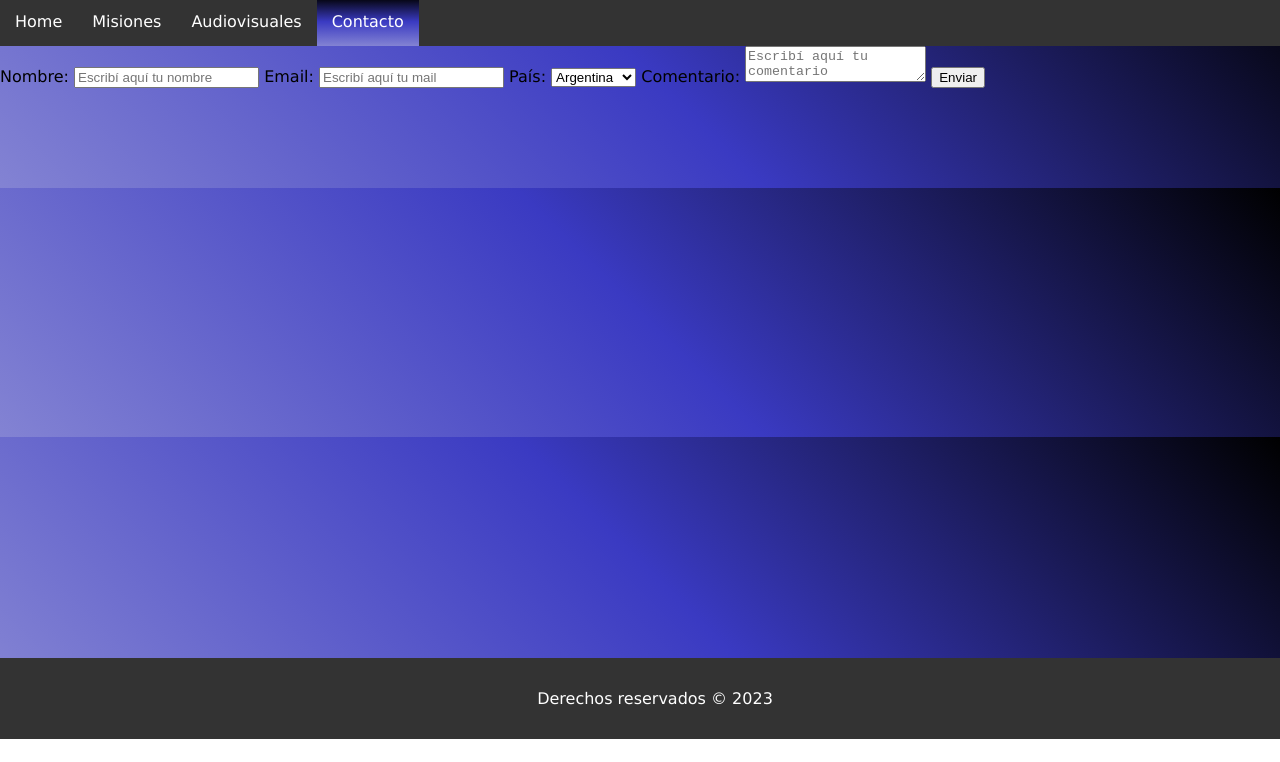
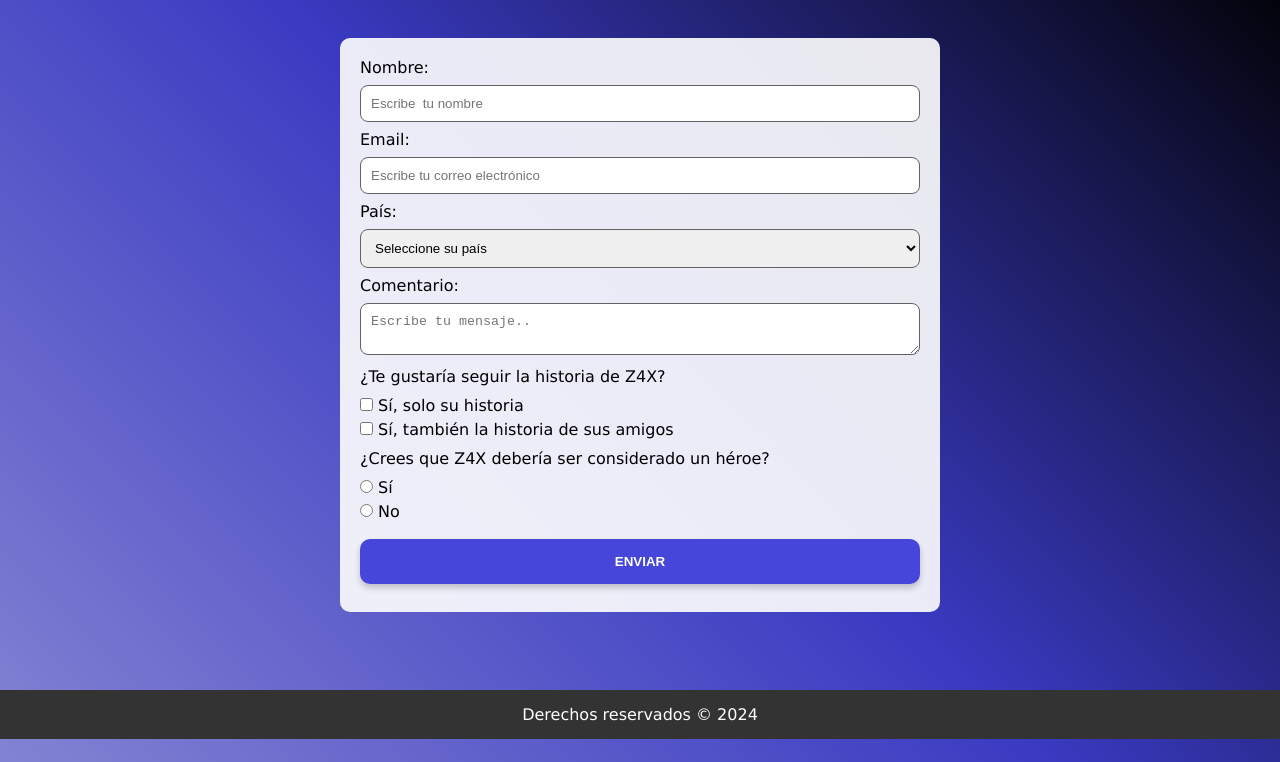
Before and after one commit to Paul-Isaurralde/PIA-ActPractica2, a plain HTML site: page html/contacto.html in a window 1280 px wide. Shown: the part 61-823 px from the top of the page. Before the commit the page ends 800 px from the top, so only its background shows below. Drawn offline with Linux system fonts and the light colour scheme.

Commit message:
En el form de contacto fueron agregados: -inputs de tipo radio y checkbox -estilos de css -cambio de la fecha en el footer(2024)

```diff
--- a/html/contacto.html
+++ b/html/contacto.html
@@ -17,7 +17,6 @@
 
     <!-- Este es el título y la navegación -->
     <header>
-        <h1>Z4X, el robot</h1>
         <nav>
             <ul>
                 <!-- El que tiene el clase active es donde estás parado y te ayuda a darle estilo especial -->
@@ -31,14 +30,16 @@
 
 
     <!-- Este es el formulario de contacto -->
-    <div>
+    <main>
+        <div class="contenedor-contacto">
             <form>
                 <label for="nombre">Nombre: </label>
-            <input type="text" id="nombre" name="nombre" placeholder="Escribí aquí tu nombre" required minlength="3">
+                <input type="text" id="nombre" name="nombre" placeholder="Escribe  tu nombre" required minlength="3" maxlength="150">
                 <label for="mail">Email: </label>
-            <input type="email" id="mail" name="mail" placeholder="Escribí aquí tu mail" required>
+                <input type="email" id="mail" name="mail" placeholder="Escribe tu correo electrónico" required minlength="5" maxlength="250">
                 <label for="pais">País: </label>
-            <select name="pais" id="pais">
+                <select class="text_select" name="pais" id="pais">
+                    <option value="" disabled selected>Seleccione su país</option>
                     <option value="Argentina">Argentina</option>
                     <option value="Chile">Chile</option>
                     <option value="Bolivia">Bolivia</option>
@@ -48,20 +49,29 @@
                     <option value="Colombia">Colombia</option>
                     <option value="Venezuela">Venezuela</option>
                     <option value="Paraguay">Paraguay</option>
-                <option value="Ecuaador">Ecuaador</option>
+                    <option value="Ecuador">Ecuaador</option>
                 </select>
                 <label for="comentario">Comentario: </label>
-            <textarea name="comentario" id="comentario" placeholder="Escribí aquí tu comentario"></textarea>
-
-
-            <input type="submit" value="Enviar">
-
+                <textarea name="comentario" class="text_select" id="comentario"
+                    placeholder="Escribe tu mensaje.." required minlength="10" maxlength="150"></textarea>
+                <label>¿Te gustaría seguir la historia de Z4X?</label>
+                <div class="checkbox-group">
+                    <label><input type="checkbox" name="historia" value="interesado"> Sí, solo su historia</label>
+                    <label><input type="checkbox" name="historia" value="no_interesado"> Sí, también la historia de sus
+                        amigos</label>
+                </div>
+                <label>¿Crees que Z4X debería ser considerado un héroe?</label>
+                <div class="radio-group">
+                    <label><input type="radio" name="heroe" value="si" required> Sí</label>
+                    <label><input type="radio" name="heroe" value="no"> No</label>
+                </div>
+                <button type="submit">ENVIAR</button>
             </form>
         </div>
-
+    </main>
     <!-- Este es el footer (la parte del final de la página) -->
     <footer>
-        <p>Derechos reservados &copy; 2023</p>
+        <p>Derechos reservados &copy; 2024</p>
     </footer>
 
 
--- a/styles/contacto.css
+++ b/styles/contacto.css
@@ -0,0 +1,62 @@
+*{
+    box-sizing: border-box;
+    margin: 0;
+    padding: 0;
+}
+.contenedor-contacto{
+    background-color: rgba(255, 255, 255, 0.9);;
+    border-radius: 10px;
+    /* modifique el segundo parametro de 0 a auto para centrar al medio del viewport el contenedor del form */
+    margin: 50px auto;
+    padding: 20px;
+    width: 50%;
+    max-width: 600px;
+}
+
+input[type = "text"],
+input[type= "email"],
+.text_select{
+    width: 100%;
+    padding: 10px;
+    margin: 8px 0;
+    border: 1px solid  #626262;
+    border-radius: 8px;
+}
+
+
+.checkbox-group,
+.radio-group {
+    margin: 10px 0;
+}
+
+.checkbox-group label,
+.radio-group label {
+    display: block;
+    margin-bottom: 5px;
+}
+
+.checkbox-group,
+.radio-group  {
+    margin-right: 10px;
+}
+
+button{
+    width: 100%;
+    background-color:rgb(70, 70, 219);
+    font-weight: 700;
+    color: #fff;
+    padding: 15px 20px;
+    margin: 8px 0;
+    border: none;
+    border-radius: 10px;
+    cursor: pointer;
+    box-shadow: 0px 4px 6px rgba(0, 0, 0, 0.2);
+}
+input:focus,.text_select:focus{
+    background-color: rgb(211, 219, 219);
+}
+
+button:hover {
+    background-color: rgb(35, 35, 139);
+    box-shadow: 0px 6px 8px rgba(0, 0, 0, 0.3);
+}
```
Lines whose indentation alone changed are shown as unchanged.
